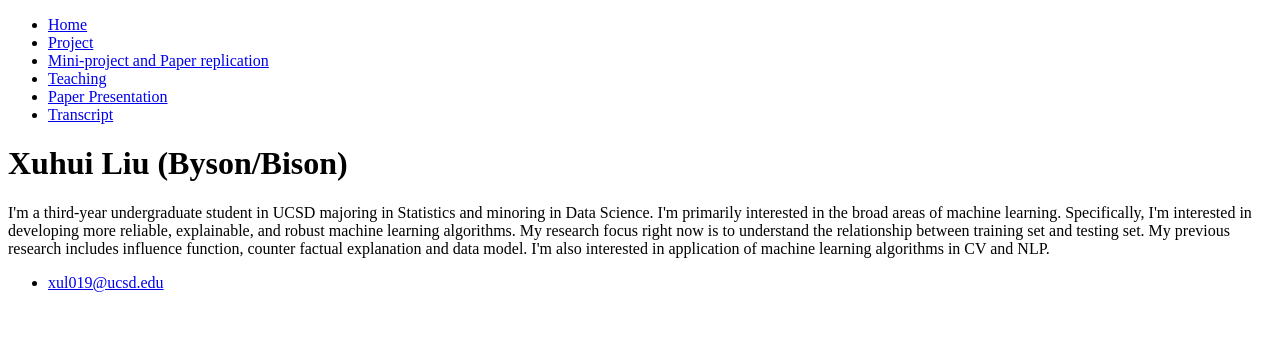
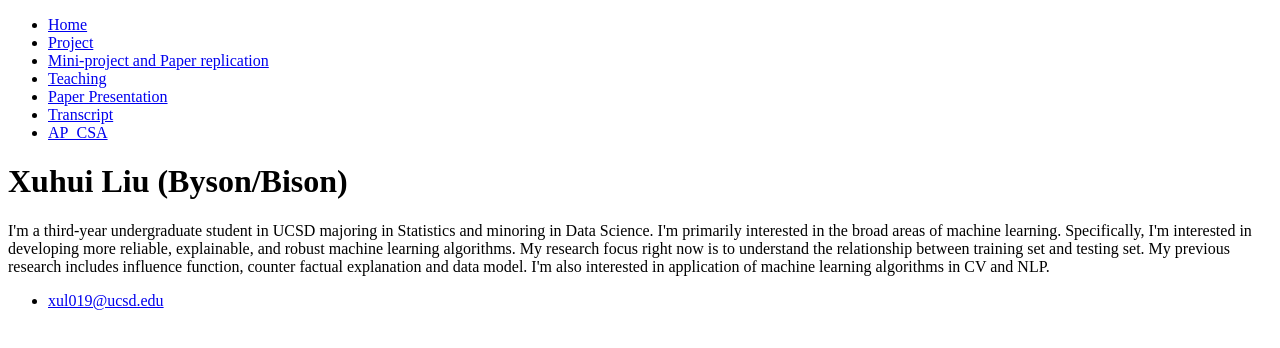
Before and after one commit to Bison2001/Bison2001.github.io, a plain HTML site: page index.html in a window 1280 px wide. Drawn offline with Linux system fonts and the light colour scheme.

Commit message:
Update index.html

```diff
--- a/index.html
+++ b/index.html
@@ -12,6 +12,7 @@
         		<li><a href="/teaching">Teaching</a></li>
 			<li><a href="/presentation">Paper Presentation</a></li>
         		<li><a href="Transcript0727.pdf">Transcript</a></li>
+			<li><a href="/AP_CSA">AP_CSA</a></li>
     		</ul>
 		</nav>
 		<div class="container">
```
